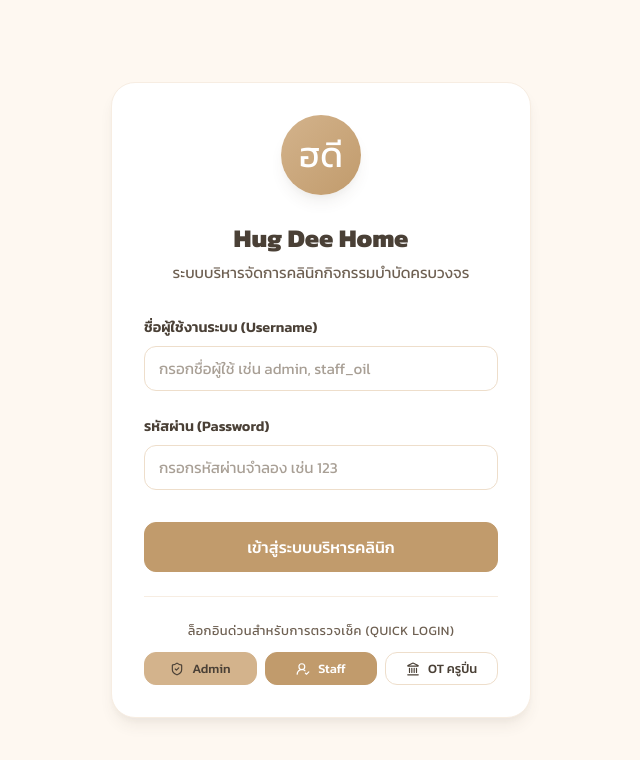
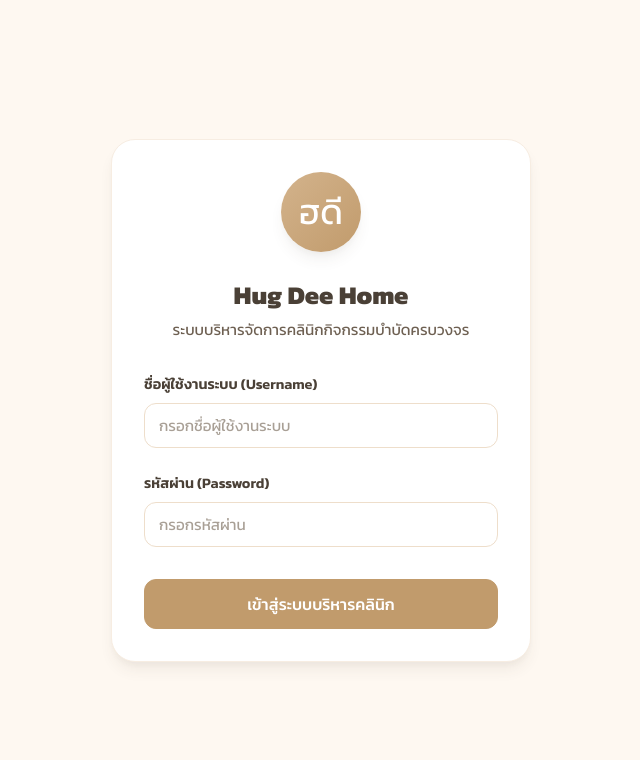
Before and after one commit to tommagjack/hugdeehome, a React (Vite) app: page / in a window 1280 px wide. Shown: the top 760 px of the page, without its empty margins (319-959 px from the left). Built offline with nearby package versions, Linux system fonts and the light colour scheme.

Commit message:
Remove quick login switcher, quick login buttons, and reset data button for production build

```diff
--- a/src/App.jsx
+++ b/src/App.jsx
@@ -18,7 +18,6 @@ import Transactions from './components/Transactions';
 import OPD from './components/OPD';
 import GuestRegister from './components/GuestRegister';
 import Swal from 'sweetalert2';
-import { ShieldCheck, UserCheck2, Landmark } from 'lucide-react';
 
 export default function App() {
   // 1. ตรวจสอบการรันระบบครั้งแรก (โหลดข้อมูลตัวอย่างลง LocalStorage)
@@ -336,61 +335,7 @@ export default function App() {
     setReceipts([...receipts, receipt1, receipt2]);
   };
 
-  // ล้างล้างประวัติจำลองใหม่หมดจด
-  const handleResetAllData = () => {
-    Swal.fire({
-      title: 'กู้คืนค่าเริ่มต้นของระบบทั้งหมด?',
-      text: "การกู้คืนจะรีเซ็ตข้อมูลผู้ป่วย ประวัตินัดหมาย บิลเงินสดและการตั้งค่าหลังบ้านกลับไปยัง Mock Data เริ่มแรก และทำการรีเฟรชระบบใหม่",
-      icon: 'warning',
-      showCancelButton: true,
-      confirmButtonColor: 'var(--danger)',
-      cancelButtonColor: 'var(--dark-light)',
-      confirmButtonText: 'รีเซ็ตข้อมูลเลย!',
-      cancelButtonText: 'ยกเลิก'
-    }).then(res => {
-      if (res.isConfirmed) {
-        initDatabase(true);
-        // เคลียร์ล็อกอินด่วน
-        localStorage.removeItem('hdh_logged_in_user');
-        Swal.fire({
-          title: 'รีเซ็ตระบบเสร็จสิ้น',
-          icon: 'success',
-          timer: 1500,
-          showConfirmButton: false
-        }).then(() => {
-          window.location.reload();
-        });
-      }
-    });
-  };
 
-  // สลับสิทธิ์เข้าถึงจำลองด่วนใน Sidebar
-  const handleRoleSelector = (role) => {
-    const updatedUser = {
-      username: role === 'Admin' ? 'admin' : role === 'OT' ? 'ot_pin' : 'staff_oil',
-      password: '123',
-      fullname: role === 'Admin' ? 'ผู้ดูแลระบบ สุดหล่อ' : role === 'OT' ? 'ครูปิ่น ปิ่นมณี' : 'พนักงาน อัญชลี',
-      role: role
-    };
-    setCurrentUser(updatedUser);
-    localStorage.setItem('hdh_logged_in_user', JSON.stringify(updatedUser));
-
-    // รีเซ็ตหน้ากลับไปหน้าหลักเพื่อไม่ให้เกิดข้อผิดพลาดของเมนู Admin
-    if ((role === 'Staff' || role === 'OT') &&
-        (activeTab === 'summaries' || activeTab === 'settings' || activeTab === 'users' || activeTab === 'salarySettings')) {
-      setActiveTab('dashboard');
-    }
-
-    Swal.fire({
-      icon: 'success',
-      title: `สลับบทบาทการใช้งานสำเร็จ`,
-      text: `ขณะนี้คุณกำลังใช้งานในสิทธิ์: ${role}`,
-      toast: true,
-      position: 'top-end',
-      showConfirmButton: false,
-      timer: 2000
-    });
-  };
 
   // 10. รันหน้าสมัครงานภายนอก (สาธารณะ) เข้าได้เลยไม่ต้องผ่านเมนูSidebar และ Logn
   if (isApplyPage) {
@@ -430,7 +375,7 @@ export default function App() {
               <input
                 type="text"
                 className="form-control"
-                placeholder="กรอกชื่อผู้ใช้ เช่น admin, staff_oil"
+                placeholder="กรอกชื่อผู้ใช้งานระบบ"
                 value={loginUsername}
                 onChange={(e) => setLoginUsername(e.target.value)}
                 required
@@ -442,7 +387,7 @@ export default function App() {
               <input
                 type="password"
                 className="form-control"
-                placeholder="กรอกรหัสผ่านจำลอง เช่น 123"
+                placeholder="กรอกรหัสผ่าน"
                 value={loginPassword}
                 onChange={(e) => setLoginPassword(e.target.value)}
                 required
@@ -453,39 +398,6 @@ export default function App() {
               เข้าสู่ระบบบริหารคลินิก
             </button>
           </form>
-
-          {/* ปุ่มล็อกอินด่วนตามความต้องการเพื่อความรวดเร็วในการทดสอบ */}
-          <div className="login-quick-roles">
-            <div className="login-quick-roles-title">ล็อกอินด่วนสำหรับการตรวจเช็ค (Quick Login)</div>
-            <div className="login-role-buttons">
-              <button
-                type="button"
-                className="btn btn-primary"
-                style={{ flex: 1, padding: '0.4rem', fontSize: '0.8rem' }}
-                onClick={() => { setLoginUsername('admin'); setLoginPassword('123'); setTimeout(() => document.forms[0].dispatchEvent(new Event('submit', { cancelable: true, bubbles: true })), 100); }}
-              >
-                <ShieldCheck size={14} /> Admin
-              </button>
-
-              <button
-                type="button"
-                className="btn btn-secondary"
-                style={{ flex: 1, padding: '0.4rem', fontSize: '0.8rem' }}
-                onClick={() => { setLoginUsername('staff_oil'); setLoginPassword('123'); setTimeout(() => document.forms[0].dispatchEvent(new Event('submit', { cancelable: true, bubbles: true })), 100); }}
-              >
-                <UserCheck2 size={14} /> Staff
-              </button>
-
-              <button
-                type="button"
-                className="btn btn-light"
-                style={{ flex: 1, padding: '0.4rem', fontSize: '0.8rem' }}
-                onClick={() => { setLoginUsername('ot_pin'); setLoginPassword('123'); setTimeout(() => document.forms[0].dispatchEvent(new Event('submit', { cancelable: true, bubbles: true })), 100); }}
-              >
-                <Landmark size={14} /> OT ครูปิ่น
-              </button>
-            </div>
-          </div>
         </div>
       </div>
     );
@@ -505,20 +417,7 @@ export default function App() {
         clinicInfo={clinicInfo}
       />
 
-      {/* สวิตช์สลับบทบาทเข้าถึงแบบด่วนที่มุมบนขวา เพื่อความสะดวกของเจ้าของโปรเจ็กต์ในการเช็คงาน */}
-      <div style={{ position: 'absolute', top: '20px', right: '20px', zIndex: 99, display: 'flex', gap: '0.5rem', alignItems: 'center' }} className="no-print">
-        <span style={{ fontSize: '0.75rem', fontWeight: 600, color: 'var(--dark-light)' }}>สลับบทบาทด่วน:</span>
-        <select
-          className="form-control"
-          value={currentUser.role}
-          onChange={(e) => handleRoleSelector(e.target.value)}
-          style={{ width: '110px', padding: '0.25rem 0.5rem', fontSize: '0.8rem' }}
-        >
-          <option value="Admin">Admin</option>
-          <option value="OT">OT (ครูปิ่น)</option>
-          <option value="Staff">Staff</option>
-        </select>
-      </div>
+
 
       {/* 7. ส่วนแสดงเนื้อหา SPA ตามเมนูย่อย */}
       <div className="main-content">
@@ -698,7 +597,6 @@ export default function App() {
             setTherapists={setTherapists}
             holidays={holidays}
             setHolidays={setHolidays}
-            onResetAllData={handleResetAllData}
             onPrintAnnualHolidays={(year, list) => {
               setPrintView({ show: true, type: 'holidays_annual', data: { year, list } });
             }}
--- a/src/components/Settings.jsx
+++ b/src/components/Settings.jsx
@@ -31,7 +31,6 @@ export default function Settings({
   setHolidays,
   users,
   setUsers,
-  onResetAllData,
   onPrintAnnualHolidays
 }) {
   const [activeSubMenu, setActiveSubMenu] = useState('clinic'); // clinic, services, promos, banks, therapists, holidays, users
@@ -559,16 +558,6 @@ export default function Settings({
             <a className={`settings-link ${activeSubMenu === 'holidays' ? 'active' : ''}`} onClick={() => setActiveSubMenu('holidays')}>
               <CalendarDays size={16} /> วันหยุดคลินิก
             </a>
-          </div>
-
-          <div style={{ borderTop: '1px solid var(--border-light)', marginTop: '1rem', paddingTop: '1rem' }}>
-            <button
-              className="btn btn-danger"
-              style={{ width: '100%', fontSize: '0.8rem', padding: '0.5rem' }}
-              onClick={onResetAllData}
-            >
-              รีเซ็ตข้อมูลตัวอย่างทั้งหมด
-            </button>
           </div>
         </div>
 
```
Also changed, not shown: 1 other file (tests, documents, lock files or other folders).
